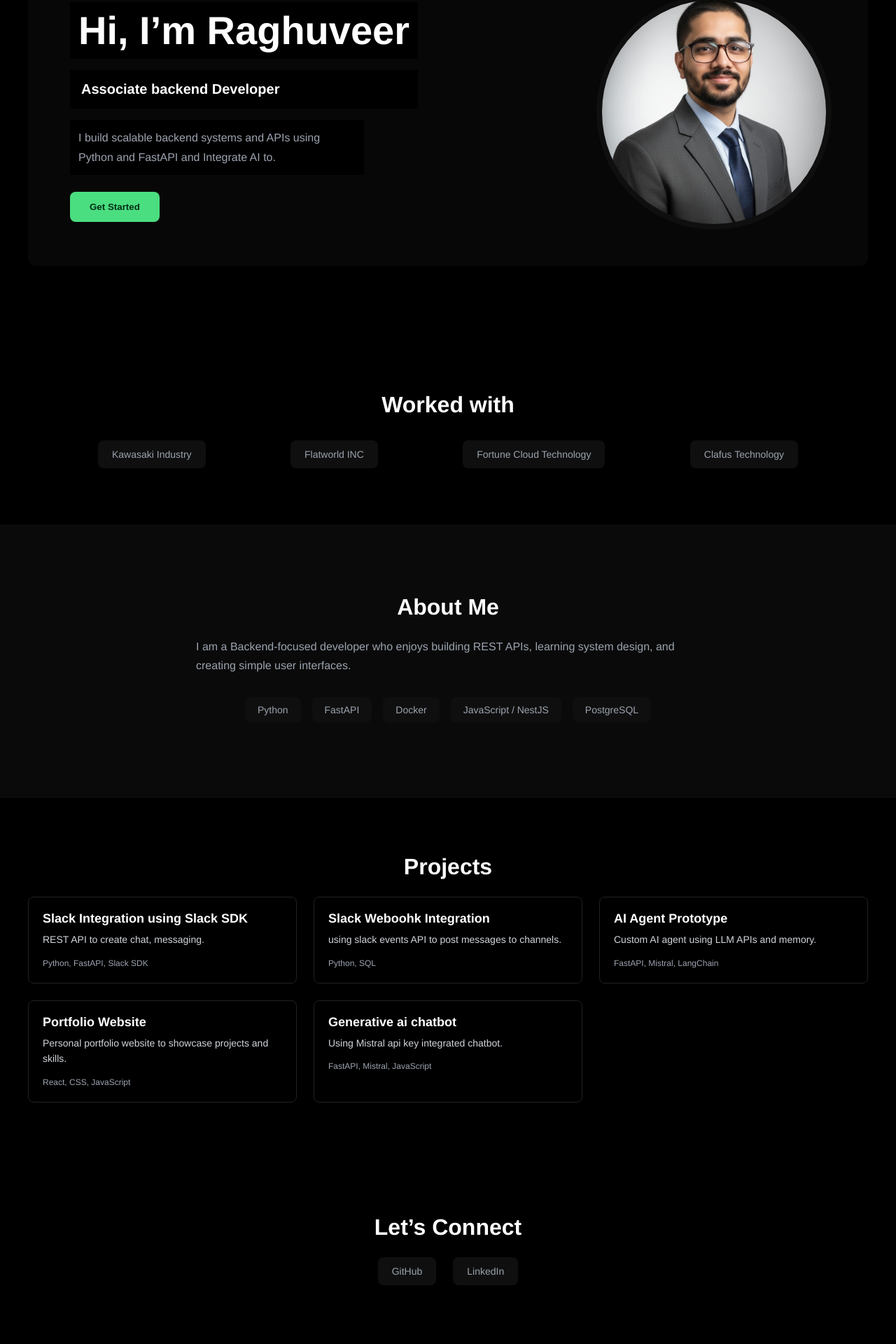
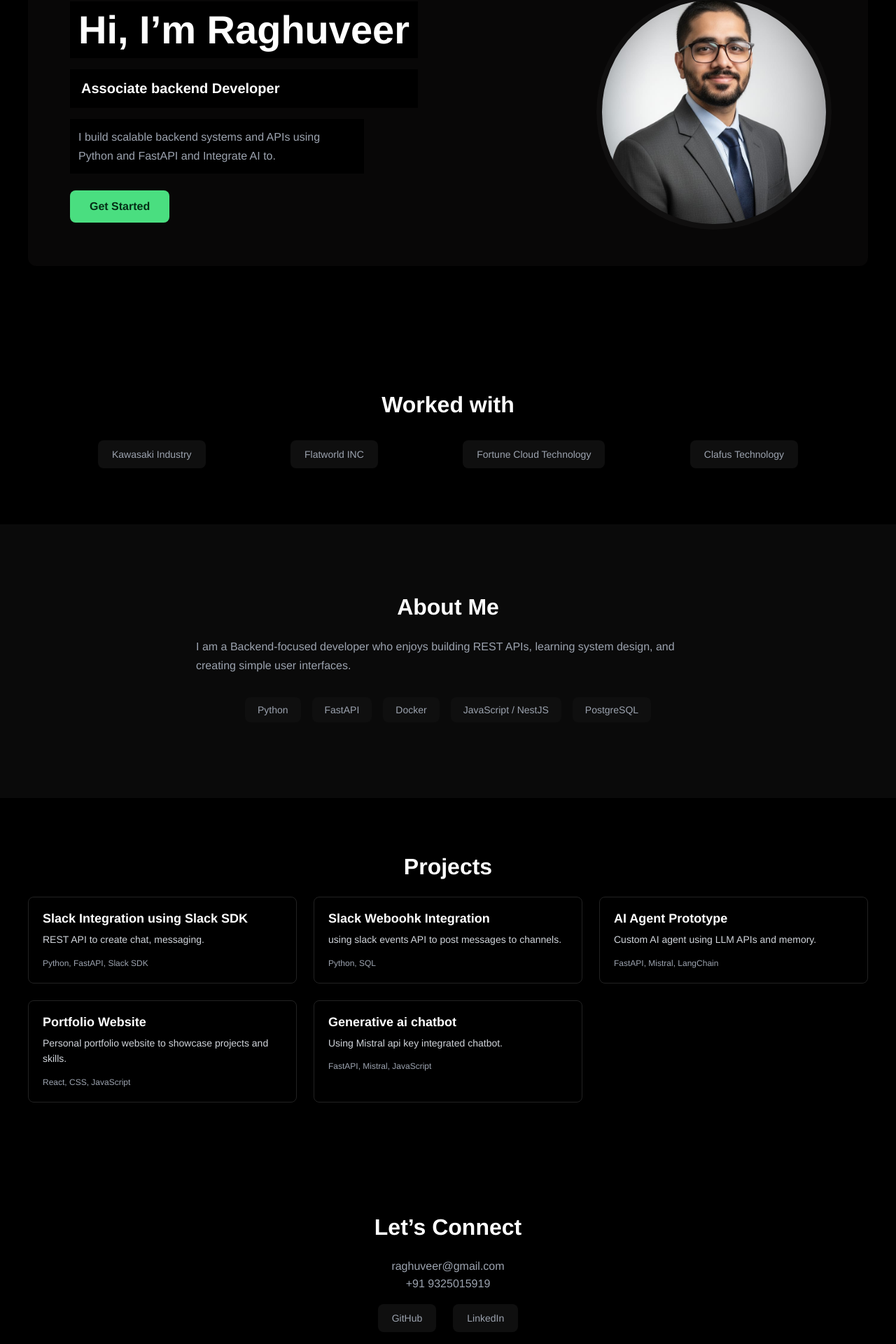
Before and after one commit to veer2000/portfolio_1, a React app in the folder frontend/: page /home in a window 1280 px wide. Shown: the part 224-2144 px from the top of the page at 70% size. Built offline with nearby package versions, Linux system fonts and the light colour scheme; the HTML template or start-up script is replaced by a standard one.

Commit message:
button logic corected

```diff
--- a/frontend/src/components/Footer/Footer.css
+++ b/frontend/src/components/Footer/Footer.css
@@ -14,6 +14,17 @@
   justify-content: center;
   gap: 24px;
   flex-wrap: wrap;
+}
+
+.footer-email {
+  margin-bottom: 16px;
+  color: var(--text-secondary);
+}
+
+.footer-location {
+  margin-top: 16px;
+  font-size: 14px;
+  color: #6b7280;
 }
 
 @media (max-width: 768px) {
--- a/frontend/src/components/Footer/Footer.jsx
+++ b/frontend/src/components/Footer/Footer.jsx
@@ -6,14 +6,32 @@ function Footer() {
       <div className="footer-container">
         <h2>Let’s Connect</h2>
 
+        <p className="footer-email">
+          raghuveer@gmail.com <br></br>
+            +91 9325015919
+        </p>
+
         <div className="footer-links">
-          <a className="company-card " href={"https://github.com/veer2000?tab=repositories"} target="_blank" rel="noopener noreferrer">
-          GitHub
-        </a>
-          <a className="company-card" href={"https://www.linkedin.com/in/raghuveer-patiyal/"} target="_blank" rel="noopener noreferrer">
-          LinkedIn
-        </a>
+          <a
+            className="company-card"
+            href="https://github.com/veer2000?tab=repositories"
+            target="_blank"
+            rel="noopener noreferrer"
+          >
+            GitHub
+          </a>
+
+          <a
+            className="company-card"
+            href="https://www.linkedin.com/in/raghuveer-patiyal/"
+            target="_blank"
+            rel="noopener noreferrer"
+          >
+            LinkedIn
+          </a>
         </div>
+
+        <p className="footer-location">India</p>
       </div>
     </footer>
   );
--- a/frontend/src/components/HeroSection/HeroSection.css
+++ b/frontend/src/components/HeroSection/HeroSection.css
@@ -44,6 +44,27 @@
   line-height: 1.7;
   color: var(--text-secondary);
 }
+
+.hero-cta {
+  display: inline-block;
+  background-color: var(--accent);
+  color: #052e16;
+  font-weight: 600;
+  padding: 14px 28px;
+  border-radius: 8px;
+  text-decoration: none;
+  cursor: pointer;
+
+  transition:
+    transform 0.2s ease,
+    box-shadow 0.2s ease;
+}
+
+.hero-cta:hover {
+  transform: translateY(-2px);
+  box-shadow: 0 10px 30px rgba(74, 222, 128, 0.3);
+}
+
 
 .hero-left button {
   background-color: var(--accent);
--- a/frontend/src/components/HeroSection/HeroSection.jsx
+++ b/frontend/src/components/HeroSection/HeroSection.jsx
@@ -13,7 +13,9 @@ function HeroSection() {
           <p>
             I build scalable backend systems and APIs using Python and FastAPI and Integrate AI to.
           </p>
-          <button>Get Started</button>
+          <a href="#projects" className="hero-cta">
+            Get Started
+          </a>
         </div>
 
         {/* Right visual */}
```
